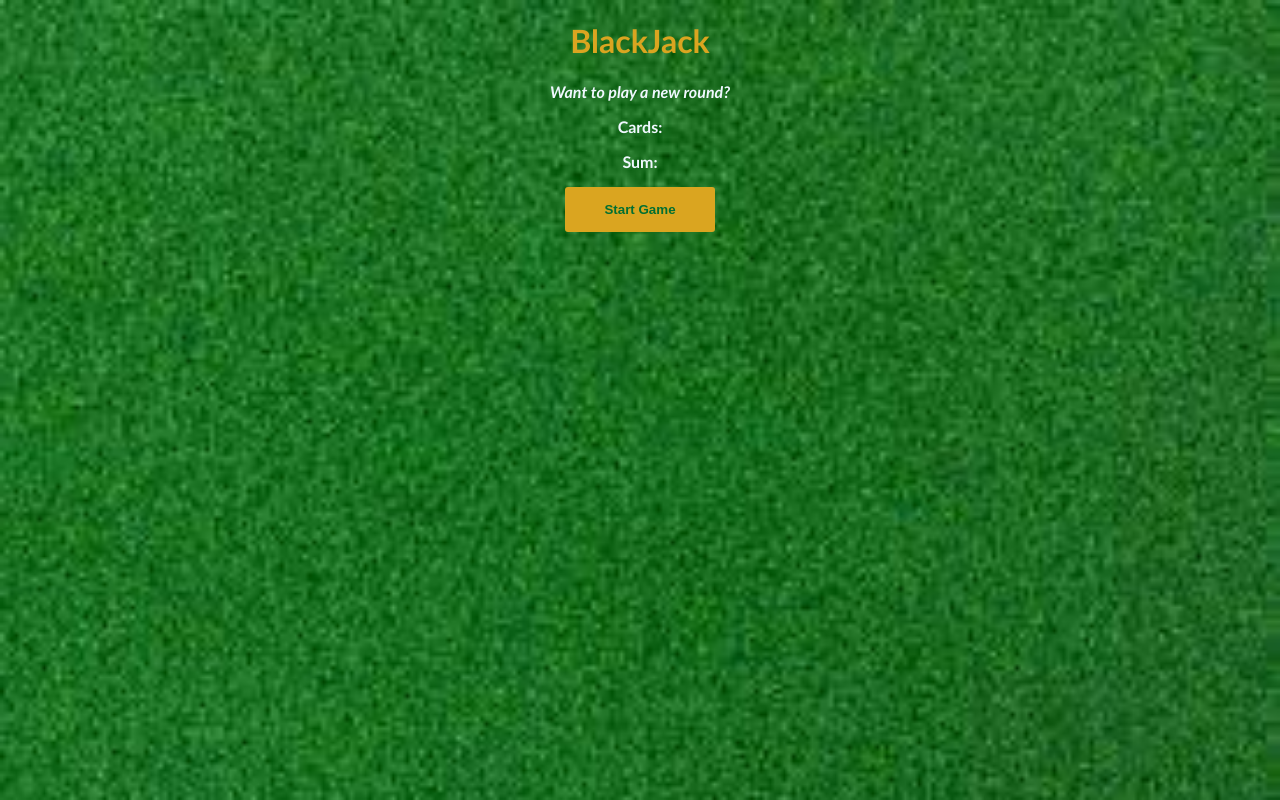
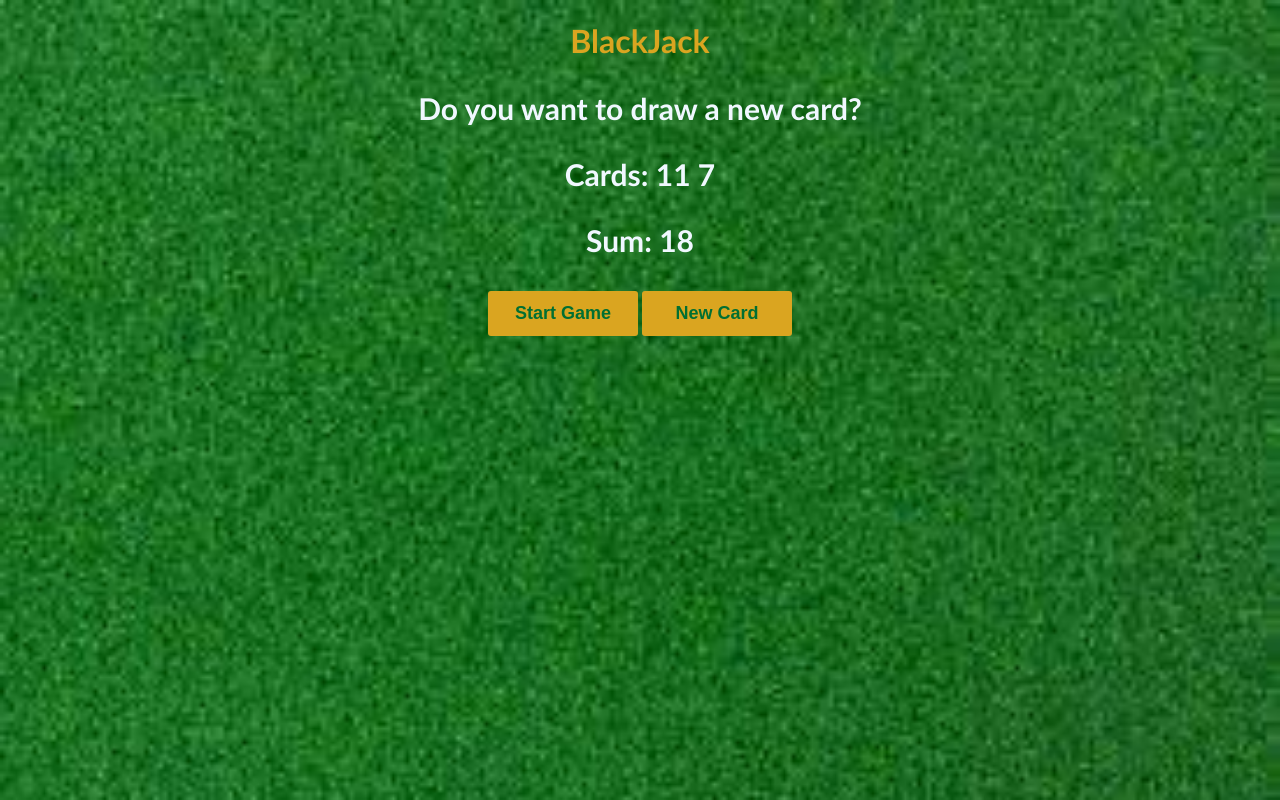
Before and after one commit to starrohan999/BlackJack-Game, a plain HTML site: page index.html in a window 1280 px wide. Both pictures are taken after a click on the button "Start Game". Drawn offline with Linux system fonts and the light colour scheme.

Commit message:
Updated JS file

```diff
--- a/index.html
+++ b/index.html
@@ -10,10 +10,12 @@
 </head>
 <body>
     <h1>BlackJack</h1>
-    <p id="message-id">Want to play a new round?</p>
-    <p>Cards:</p>
-    <p>Sum:</p>
-    <button onclick="startGame">Start Game</button>
+    <p id="message-el">Want to play a new round?</p>
+    <p id="cards-el">Cards:</p>
+    <p id="sum-el">Sum:</p>
+    <button id="start-el" onclick="startGame()">Start Game</button>
+    <button id="" onclick="drawNewCard()">New Card</button>
+    <p id="player-el"></p>
     <script src="script.js"></script>
 </body>
 </html>
--- a/script.js
+++ b/script.js
@@ -1 +1,52 @@
-console.log("Hello world!");
+let num1 = Math.floor(Math.random()*10)+2;
+let num2 = Math.floor(Math.random()*10)+2;
+let cards = [num1, num2];
+let sum = num1 + num2;
+let hasBlackJack = false;
+let isAlive = true;
+let message = "";
+let messageEl = document.getElementById("message-el");
+let sumEl = document.getElementById("sum-el");
+let cardsEl = document.getElementById("cards-el");
+
+
+
+function startGame() {
+    let snd=new Audio("flipcard.mp3");
+    snd.play();
+    renderGame()
+}
+
+function renderGame() {
+    cardsEl.textContent = "Cards: "
+    for (let i = 0; i < cards.length; i++) {
+        cardsEl.textContent += cards[i] + " "
+    }
+
+    sumEl.textContent = "Sum: " + sum
+    if (sum <= 20) {
+        message = "Do you want to draw a new card?"
+    } else if (sum === 21) {
+        let snd=new Audio("win.mp3");
+        snd.play();
+        message = "You've got Blackjack!"
+        hasBlackJack = true
+    } else {
+        let snd=new Audio("loose.mp3");
+        snd.play();
+        message = "You're out of the game!"
+        isAlive = false
+    }
+    messageEl.textContent = message
+}
+
+
+function drawNewCard() {
+    let snd=new Audio("newcard.mp3");
+    snd.play();
+    let card =  Math.floor(Math.random()*10)+2;
+    sum += card
+    cards.push(card)
+    console.log(cards)
+    renderGame()
+}
--- a/style.css
+++ b/style.css
@@ -12,6 +12,7 @@ h1 {
 }
 p{
     color: aliceblue;
+    font-size: 30px;
 
 }
 #message-id {
@@ -21,12 +22,16 @@ button {
     color: #016f32;
     width: 150px;
     height: 45px;
+    margin-top: 3px;
+    margin-bottom: 4px;
     background: goldenrod;
     padding-top: 5px;
     padding-bottom: 5px;
     font-weight: bold;
+    font-size: large;
     border: none;
     border-radius: 3px;
+    cursor: pointer;
 }
 button:hover
 {
```
Also changed, not shown: 4 other files.
